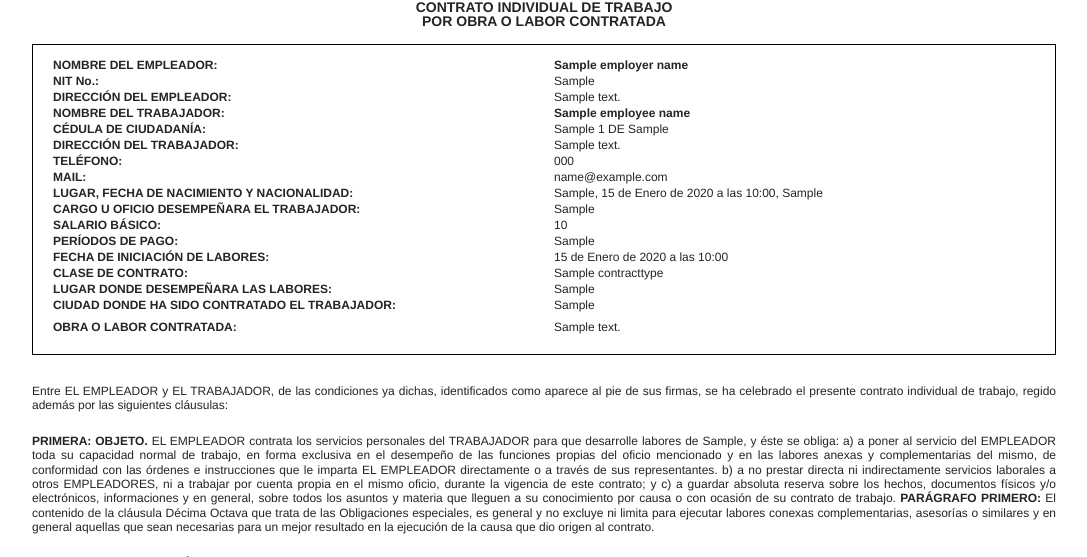
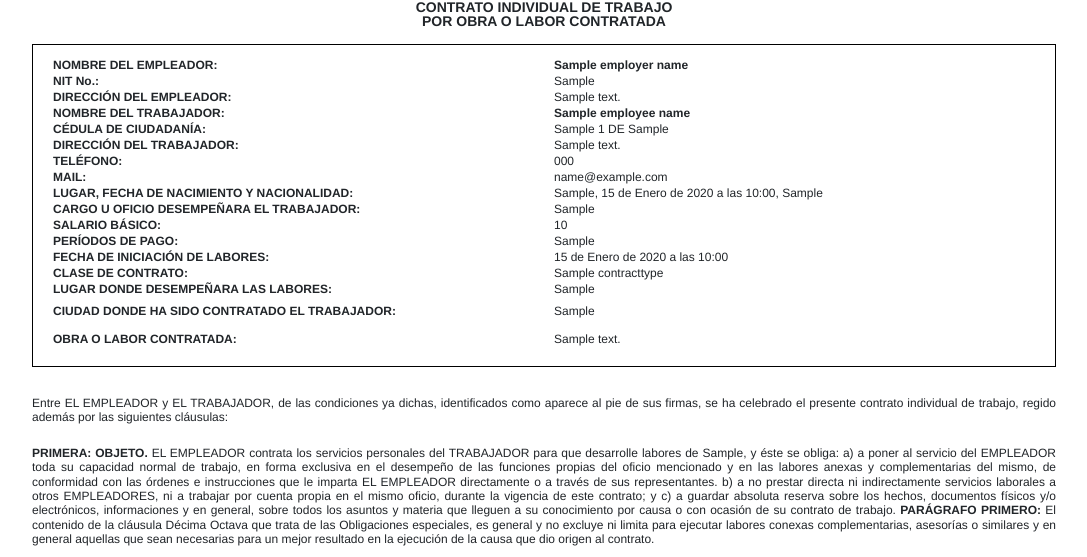
Before and after one commit to diego1996/contract-generator, a Django app: template templates/contracts/individual-employment-contract.html in a window 1280 px wide. Shown: the top 557 px of the page, without its empty margins (96-1183 px from the left). Run offline with Django 4.2, Linux system fonts and the light colour scheme; tables that the repository leaves empty hold one stand-in row (values such as "Sample post"); the template is opened without the code that fills it: values that come from a table or form of the project are taken from there, most other values are stand-ins (such as "Sample title", 1, 10 or a date in 2020).

Commit message:
fix table resume contract

```diff
--- a/templates/contracts/individual-employment-contract.html
+++ b/templates/contracts/individual-employment-contract.html
@@ -181,7 +181,7 @@
             <p class="text_row" align=""><b>CIUDAD DONDE HA SIDO CONTRATADO EL TRABAJADOR:</b></p>
         </div>
         <div class="flex-item" style="text-align: left; display:table-cell">
-            <p class="text_row" align="">{{ contract_city }}</p>
+            <p class="text_row_right" align="">{{ contract_city }}</p>
         </div>
     </div>
     <div style="display: table-row; ">
```
